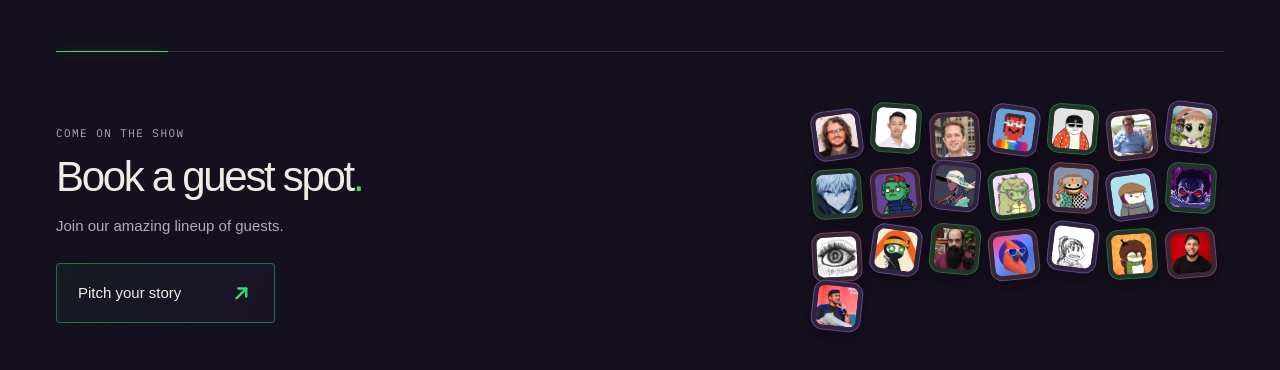
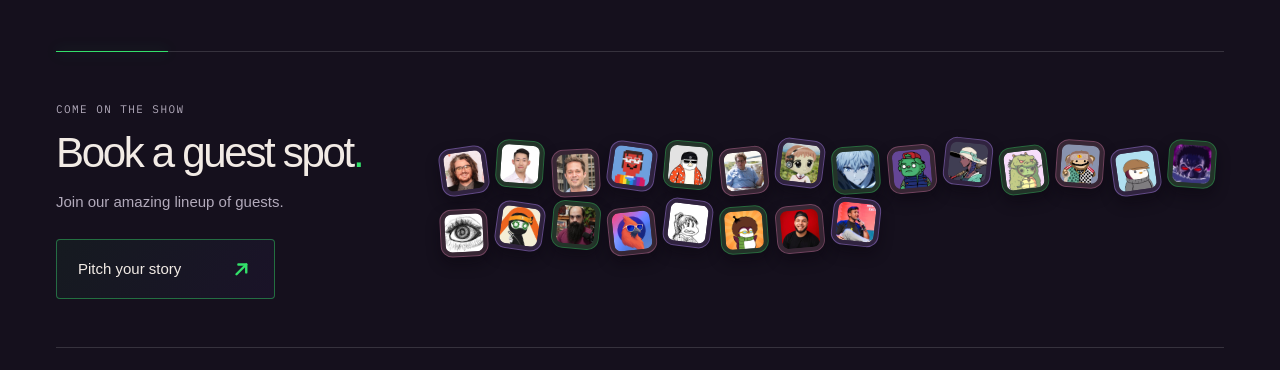
Before and after one commit to ZENCHE/chillwithr2website, an Astro site: page / in a window 1280 px wide. Shown: the part 2757-3127 px from the top of the page. Built offline with nearby package versions, Linux system fonts and the light colour scheme; Astro itself is replaced by a stand-in of ours.

Commit message:
Guest wall: two rows on desktop, wraps when full

```diff
--- a/src/styles/guest-collage.css
+++ b/src/styles/guest-collage.css
@@ -18,3 +18,8 @@
 .collage-fallback { margin:16px 0 0; color:#c7a7f2; font-size:13px; }
 @media(max-width:700px) { .guest-collage { justify-self:center; max-width:380px; } .collage-grid { gap:8px 7px; } }
 @media(prefers-reduced-motion:reduce) { .collage-avatar { transition:none; } }
+@media(min-width:901px) {
+  .booking-row:has(.guest-collage) { grid-template-columns:max-content 1fr; gap:40px; }
+  .booking-row .guest-collage { max-width:none; }
+  .booking-row .collage-grid { grid-template-columns:repeat(auto-fill,48px); justify-content:end; gap:12px 8px; }
+}
```
